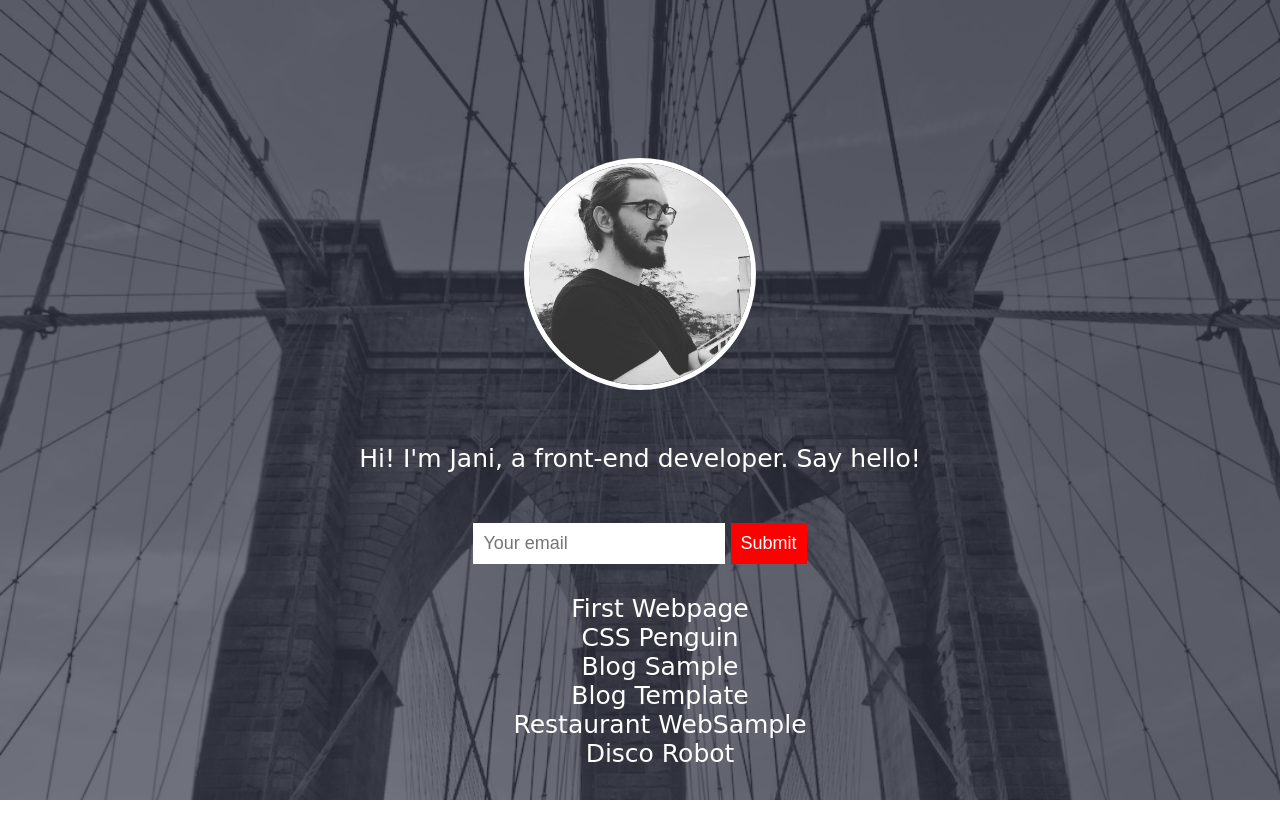
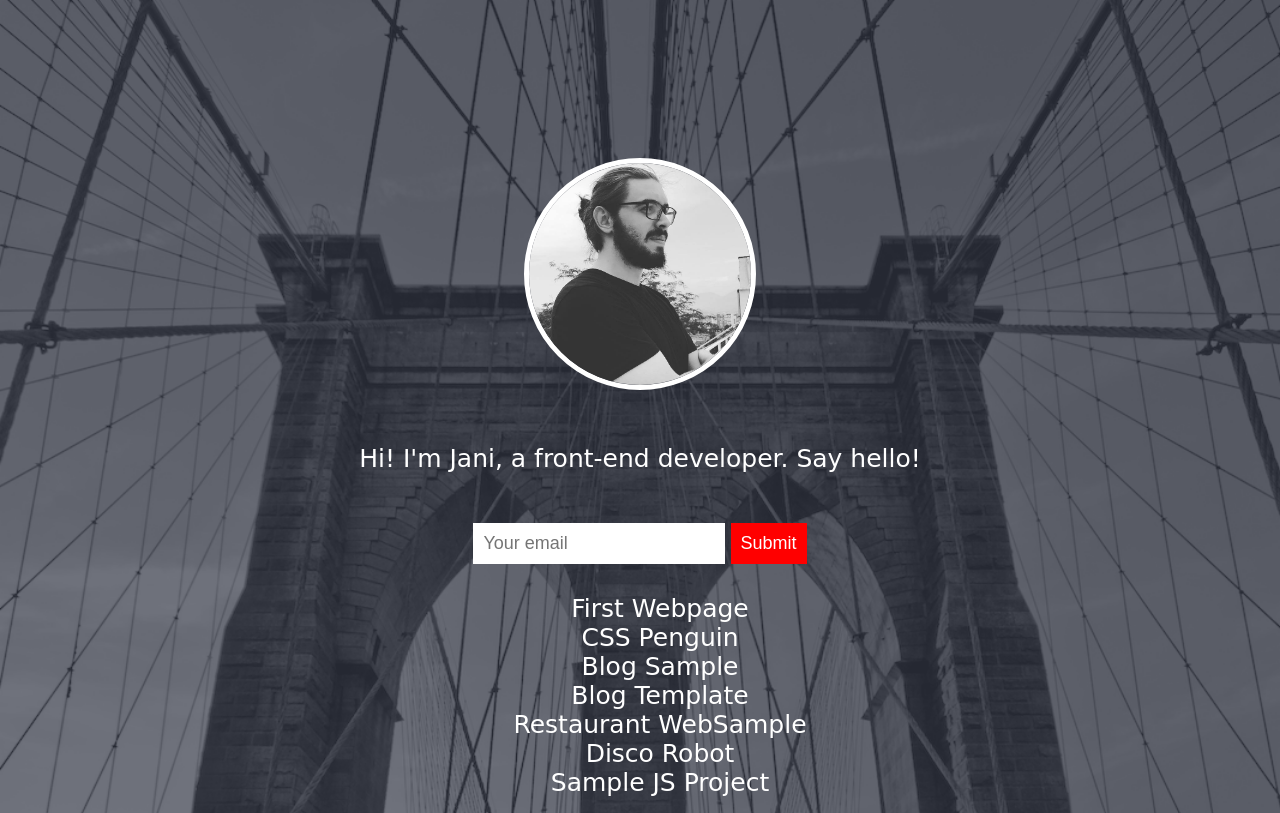
Before and after one commit to jan1hav/hello-world, a plain HTML site: page portfolio.html in a window 1280 px wide. Drawn offline with Linux system fonts and the light colour scheme.

Commit message:
Update portfolio.html

```diff
--- a/portfolio.html
+++ b/portfolio.html
@@ -63,6 +63,7 @@
     <li><a href="https://jan1hav.github.io/projects/blogtemplate/index.html" target="_blank">Blog Template</a></li>
     <li><a href="https://jan1hav.github.io/projects/restaurant/index.html" target="_blank">Restaurant WebSample</a></li>
     <li><a href="https://jan1hav.github.io/projects/robot/robot.html" target="_blank">Disco Robot</a></li>
+    <li><a href="https://jan1hav.github.io/projects/starterJs/projectA.html" target="_blank">Sample JS Project</a></li>
   </ul>
 </body>
 </html>
```
